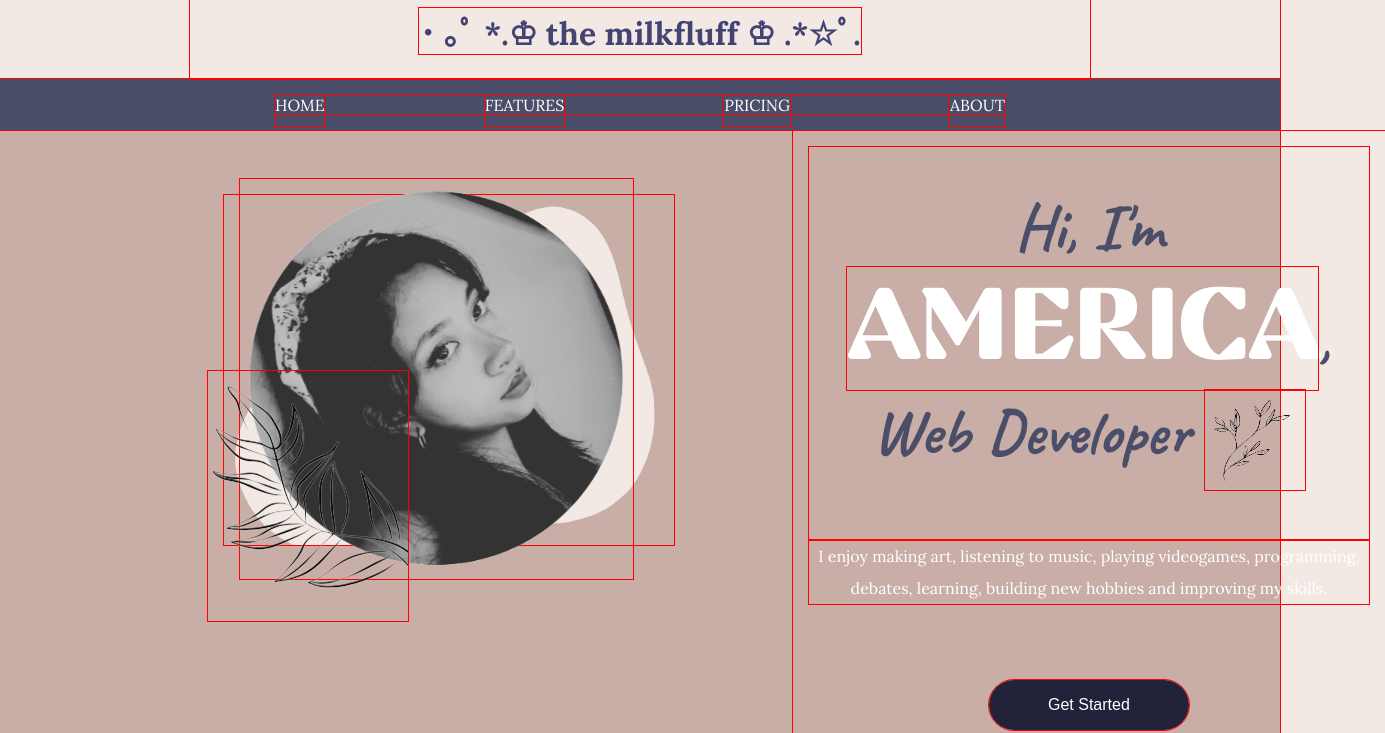
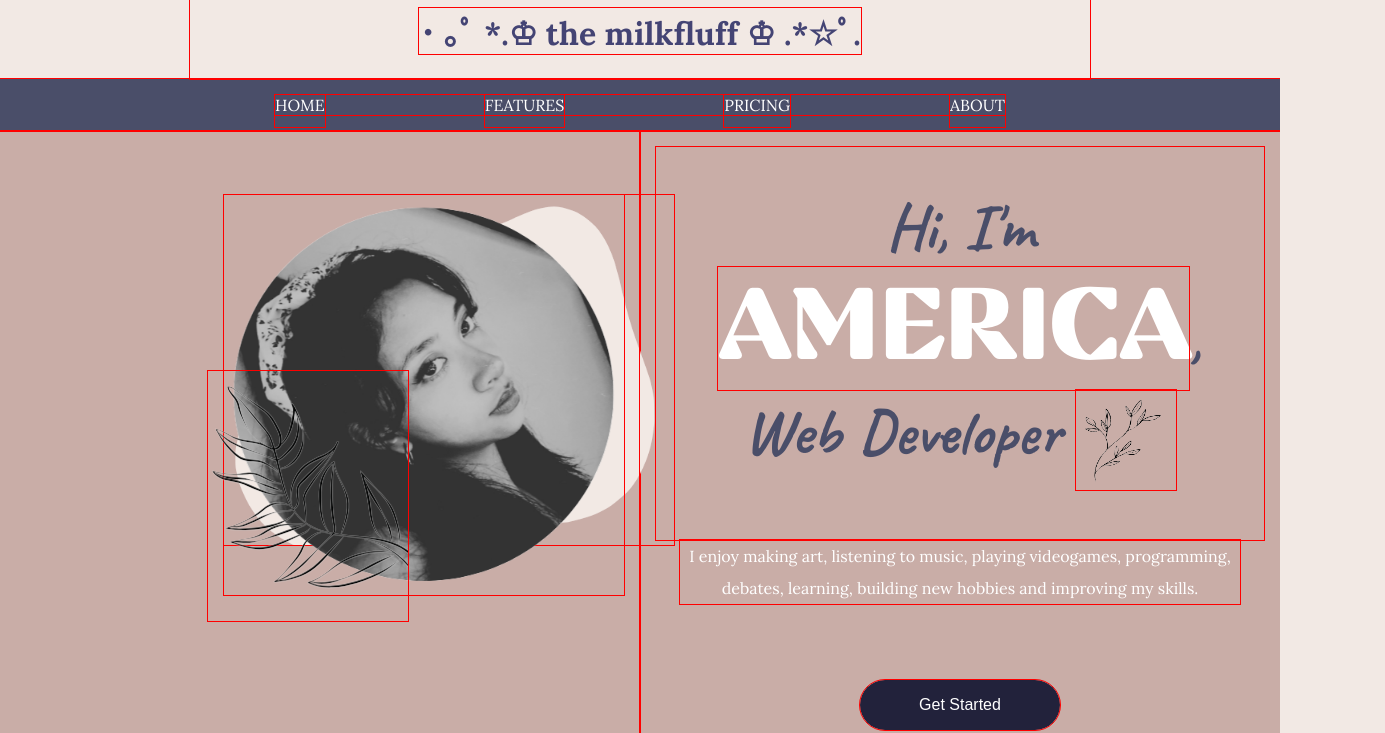
Before and after one commit to anderrated/My-Website-Portfolio-2024, a plain HTML site: page index.html in a window 1280 px wide. Shown: the part 67-800 px from the top of the page, 1385 px wide, since content can reach past the window. Drawn offline with nearby package versions, Linux system fonts and the light colour scheme; a script that the page names is missing.

Commit message:
wrap all left image elements together

```diff
--- a/index.html
+++ b/index.html
@@ -37,9 +37,12 @@
     </nav>
 
     <div class="container2">
-        <img src="images/mainpic1.png">
-        <div class="blob"></div>
-        <div class="leaf3"></div>
+        <div class="container-img">
+            <img src="images/mainpic1.png">
+            <div class="blob"></div>
+            <div class="leaf3"></div>
+        </div>
+
         <div class="header-text">
             <h2>Hi, I'm <span>AMERICA</span>,<br>Web Developer <img src="images/leaf2.png" class="leaf2"></h2>
             <p>I enjoy making art, listening to music, playing videogames, programming,
--- a/style.css
+++ b/style.css
@@ -129,16 +129,25 @@ nav{
     width: 100%;
 }
 
+
 .container2{
     background-color: #C9ADA7;
     display: flex;
     height: 500px;
-    position: relative;
+    /* position: relative; */
 }
 
-.container2 img{
-    margin-left: 15rem;
-    margin-top: 3rem;
+.container-img {
+    position: relative;
+    width: 50%;
+}
+
+.container-img img{
+    /* margin-left: 15rem;
+    margin-top: 3rem; */
+    position: absolute;
+    top: 4rem;
+    left: 14rem;
     width: 400px;
     height: 400px;
     z-index: 1;
@@ -156,7 +165,7 @@ nav{
 }
 
 .container2 .leaf3{
-    position: absolute;
+    position:  absolute;
     z-index: 2;
     top: 15rem;
     left: 13rem;
@@ -167,13 +176,14 @@ nav{
 }
 
 .container2 .header-text{
+    width: 50%;
     position: relative;
     display: grid;
     text-align: center;
-    max-width: 1000px;
+    /* max-width: 1000px; */
     padding: 1rem 1rem;
     /* background-color: #c1c8f0;  */
-    margin-left: 10rem;
+    /* margin-left: 10rem; */
 
 }
 
```
